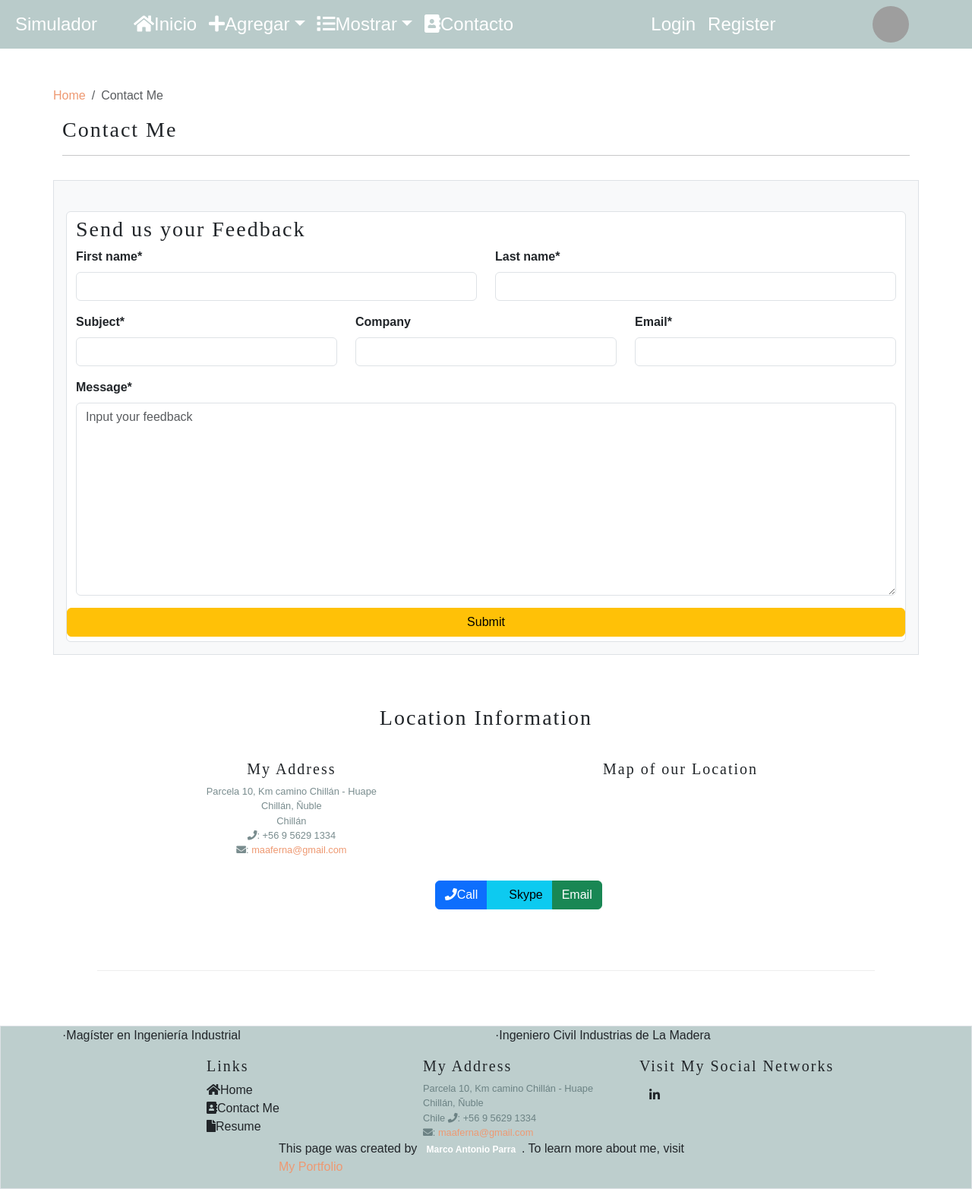
After one commit to maaferna/my_collection_data_processing, a Django app: page /registration/contact/ in a window 1280 px wide. The commit adds this page. Shown: the whole page at 76% size. Run offline with Django 4.2, Linux system fonts and the light colour scheme; some libraries are stand-ins or nearby versions; grey boxes are pictures that could not be loaded.

Commit message:
Models to registration and contact was create successfuly

```diff
--- a/project_name/registration/forms.py
+++ b/project_name/registration/forms.py
@@ -11,6 +11,12 @@ class RegistroUsuarioForm(UserCreationForm):
     class Meta:
         model = User
         fields = ("username", "email", "password1", "password2")
+        widgets = {
+            'username': forms.TextInput(attrs={'class': 'form-control', 'placeholder': 'Input your username'}),
+            'email': forms.EmailInput(attrs={'class': 'form-control'}),
+            'password1': forms.PasswordInput,
+            'password2': forms.PasswordInput,
+        }
 
     def save(self, commit=True):
         user = super(RegistroUsuarioForm, self).save(commit=False)
@@ -31,6 +37,6 @@ class ContactForm(forms.ModelForm):
             'email': forms.TextInput(attrs={'class': 'form-control'}),
             'subject': forms.TextInput(attrs={'class': 'form-control'}),
             'message': forms.Textarea(attrs={'class': 'form-control', 'placeholder': 'Input your feedback'}),
-            'company': forms.TextInput(attrs={'class': 'form-control col-12 col-sm-6'}),
+            'company': forms.TextInput(attrs={'class': 'form-control'}),
             'country': forms.Select(attrs={'class': 'form-control'}),
         }
--- a/project_name/registration/views.py
+++ b/project_name/registration/views.py
@@ -58,7 +58,7 @@ def contact_view(request):
         form = ContactForm(request.POST)
         if form.is_valid():
             form.save()
-            return render(request, 'success.html')
+            return render(request, 'registration/success.html')
     form = ContactForm
     context = {'form': form}
-    return render(request, 'contact.html', context)
+    return render(request, 'registration/contact.html', context)
--- a/project_name/templates/index.html
+++ b/project_name/templates/index.html
@@ -1,5 +1,4 @@
 {% extends 'base.html' %}
-{{ STATIC_URL }}
 
 {% block content %}
 <div class="jumbotron jumbotron-fluid">
--- /dev/null
+++ b/project_name/templates/registration/contact.html
@@ -0,0 +1,86 @@
+{% extends 'base.html' %}
+
+{% block content %}
+{% load crispy_forms_tags %}
+<br>
+<section>
+    <div class="container">
+        <div class="row">
+            <ol class="col-12 breadcrumb">
+                <li class="breadcrumb-item"><a href="{% url 'home' %}">Home</a></li>
+                <li class="breadcrumb-item active">Contact Me</li>
+            </ol>
+            <div class="col-12">
+               <h3>Contact Me</h3>
+               <hr>
+            </div>
+        </div>
+    </div>
+</section>
+
+<div class="container border p-3 mb-3 bg-light text-dark">
+    <br>
+    <div class="form-control">
+        <h3>Send us your Feedback</h3>
+        <form action="" method="post">
+            {% csrf_token %}
+            <div class="form-group row mt-8">
+                <div class="col-md-6 mb-0">
+                    {{ form.first_name|as_crispy_field }}
+                </div>
+                <div class="col-md-6 mb-0">
+                    {{ form.last_name|as_crispy_field }}
+                </div>
+            </div>
+            <div class="form-group row mt-8">
+                <div class="col-md-4 mb-0">
+                    {{ form.subject|as_crispy_field }}
+                </div>
+                <div class="col-md-4 mb-0">
+                    {{ form.company|as_crispy_field }}
+                </div>
+                <div class="col-md-4 mb-0">
+                    {{ form.email|as_crispy_field }}
+                </div>
+            </div>
+            <div class="form-group row mt-8">
+                {{ form.message|as_crispy_field }}
+            </div>
+
+            <div class="row">
+                <button type="submit" class="btn btn-warning">Submit</button>
+            </div>
+        </form>
+    </div>
+</div>
+
+<section>
+    <div class="row row-content">
+        <div class="col-12">
+            <h3>Location Information</h3>
+        </div>
+        <div class="col-12 col-sm-4 offset-sm-1">
+            <h5>My Address</h5>
+            <address>
+                Parcela 10, Km camino Chillán - Huape<br>
+                    Chillán, Ñuble<br>
+                  Chillán<br>
+                <i class="fa fa-phone"></i>: +56 9 5629 1334<br>
+                <i class="fa fa-envelope"></i>: <a href="maaferna@gmail.com">maaferna@gmail.com</a>
+            </address>
+        </div>
+        <div class="col-12 col-sm-6 offset-sm-1">
+            <h5>Map of our Location</h5>
+        </div>
+        <div class="col-12 col-sm-11 offset-sm-1">
+            <div class="btn-group" role="group">
+                <a role="button" class="btn btn-primary" href="tel:56956291334"
+                   data-toggle="tooltip" data-html="true" title="Or Call me at <br><strong>+56 9 5629 1334</strong>" data-placement="bottom"><i class="fa fa-phone"></i>Call</a>
+                <a role="button" class="btn btn-info"><i class="fa fa-skype"></i>Skype</a>
+                <a role="button" class="btn btn-success" href="maaferna@gmail.com"><i class="fa fa-envelope-o"></i>Email</a>
+            </div>
+        </div>
+    </div>
+</section>
+
+{% endblock %}
```
Also changed, not shown: project_name/templates/registration/login.html (+6 -1 lines), project_name/templates/registration/registro.html (+20 -4 lines), project_name/templates/registration/success.html (added, +14 -0 lines).
